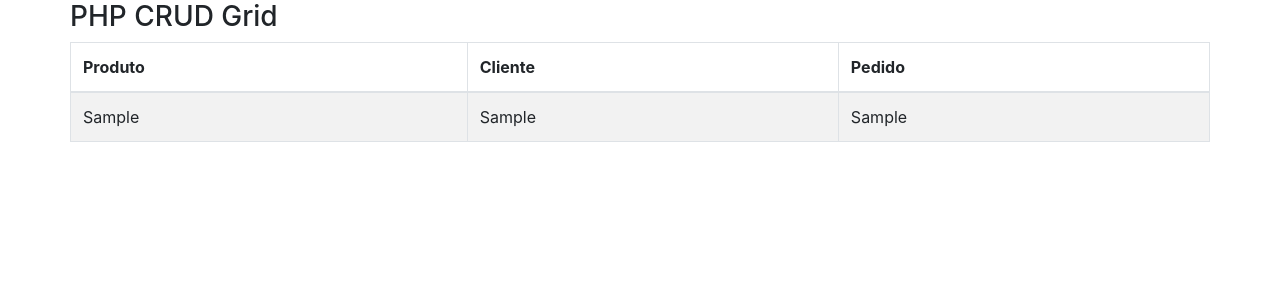
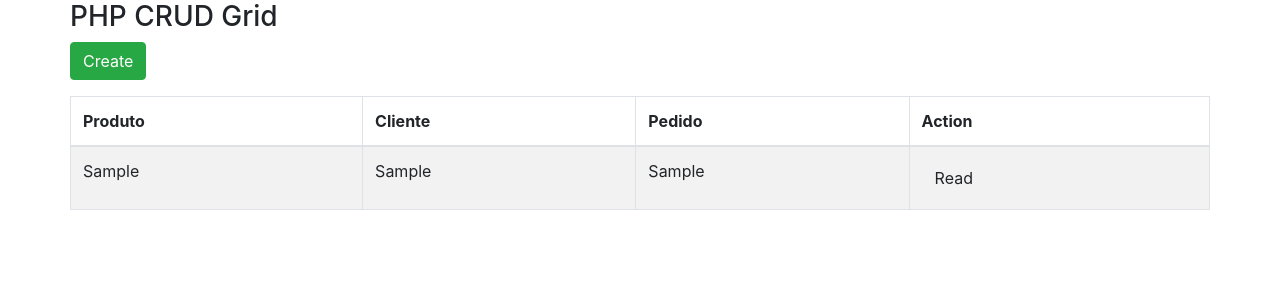
Before and after one commit to TestePHP/Estoque, a PHP site: page / in a window 1280 px wide. Shown: the top 300 px of the page. Run offline with PHP 8.4, Linux system fonts and the light colour scheme; tables that the repository leaves empty or names only in its code hold one stand-in row (values such as "Sample post"); some libraries are stand-ins or nearby versions.

Commit message:
Update index.php

```diff
--- a/index.php
+++ b/index.php
@@ -12,12 +12,16 @@
                 <h3>PHP CRUD Grid</h3>
             </div>
             <div class="row">
+                <p>
+                    <a href="create.php" class="btn btn-success">Create</a>
+                </p>
                 <table class="table table-striped table-bordered">
                   <thead>
                     <tr>
                       <th>Produto</th>
                       <th>Cliente</th>
                       <th>Pedido</th>
+                      <th>Action</th>
                     </tr>
                   </thead>
                   <tbody>
@@ -30,6 +34,7 @@
                             echo '<td>'. $row['produto'] . '</td>';
                             echo '<td>'. $row['cliente'] . '</td>';
                             echo '<td>'. $row['pedido'] . '</td>';
+                            echo '<td><a class="btn" href="read.php?id='.$row['id'].'">Read</a></td>';
                             echo '</tr>';
                    }
                    Database::disconnect();
```
